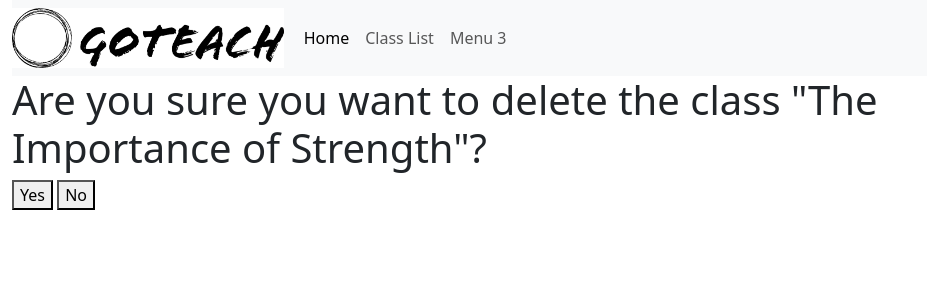
After one commit to ParadigmMango2/CS3300, a Django app: page /classes/1/delete_class/ in a window 1280 px wide. The commit adds this page. Shown: the top 300 px of the page, without its empty margins (0-927 px from the left). Run offline with Django 4.2, Linux system fonts and the light colour scheme; data comes from the database, SQL or seed files in the repository; both versions use the stored data as it was after the commit; some libraries are stand-ins or nearby versions.

Commit message:
Added deleteClass.

```diff
--- a/goteach/goteach_app/templates/goteach_app/class_list.html
+++ b/goteach/goteach_app/templates/goteach_app/class_list.html
@@ -20,6 +20,8 @@
 		<h5>{{ class.title }}</h5>
 		<p><b>Start Date: </b>{{ class.start_date }}</p>
 		<a href="{{ class.get_absolute_url }}" class="btn btn-info">View</a>
+		<a href="{{ class.get_absolute_url }}update_class/" class="btn btn-info">Edit</a>
+		<a href="{{ class.get_absolute_url }}delete_class/" class="btn btn-info">Delete</a>
 	</div>
 </div>
 {% empty %}
--- /dev/null
+++ b/goteach/goteach_app/templates/goteach_app/delete_class.html
@@ -0,0 +1,15 @@
+{% extends "goteach_app/base_template.html" %}
+
+{% block title %}
+	<title>Delete Class - {{ class.title }}</title>
+{% endblock %}
+
+{% block content %}
+<form method='post' action=''>
+	{% csrf_token %}
+
+	<h1>Are you sure you want to delete the class "{{ class.title }}"?</h1>
+	<button name="delete">Yes</button>
+	<button name="cancel">No</button>
+</form>
+{% endblock %}
--- a/goteach/goteach_app/urls.py
+++ b/goteach/goteach_app/urls.py
@@ -12,4 +12,5 @@ urlpatterns = [
 	path('classes/<int:class_id>/', ViewClass.as_view(), name='view_class'),
 	path('classes/<int:class_id>/update_class/', views.updateClass, name='update_class'),
 	path('classes/create_class/', views.createClass, name='create_class'),
+	path('classes/<int:class_id>/delete_class/', views.deleteClass, name='delete_class'),
 ]
--- a/goteach/goteach_app/views.py
+++ b/goteach/goteach_app/views.py
@@ -66,3 +66,18 @@ def createClass(request):
 	context['form'] = form
 
 	return render(request, 'goteach_app/create_class.html', context)
+
+
+def deleteClass(request, class_id):
+	class_obj = Class.objects.get(id=class_id)
+
+	if request.method == 'POST':
+		if 'delete' in request.POST:
+			class_obj.delete()
+
+		return redirect('class_list')
+
+	context = {}
+	context['class'] = class_obj
+
+	return render(request, 'goteach_app/delete_class.html', context)
```
Also changed, not shown: goteach/db.sqlite3.
